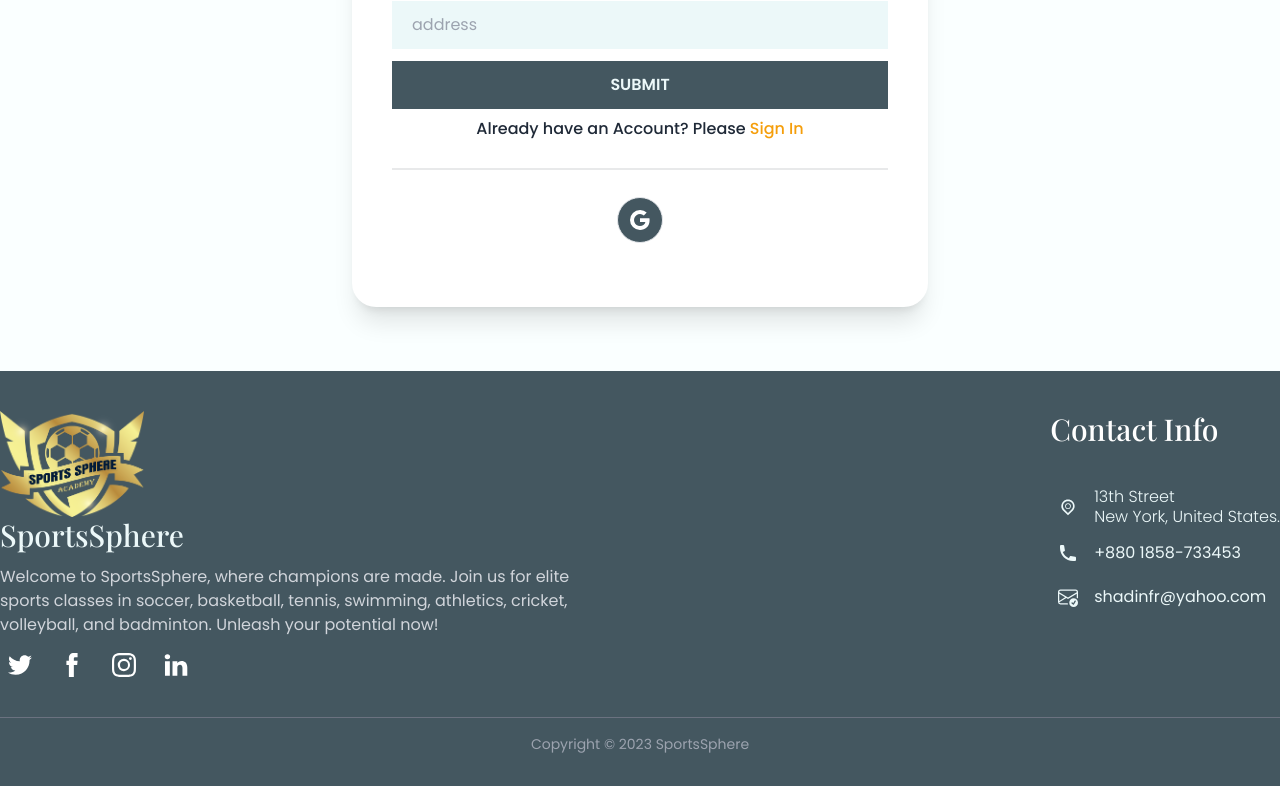
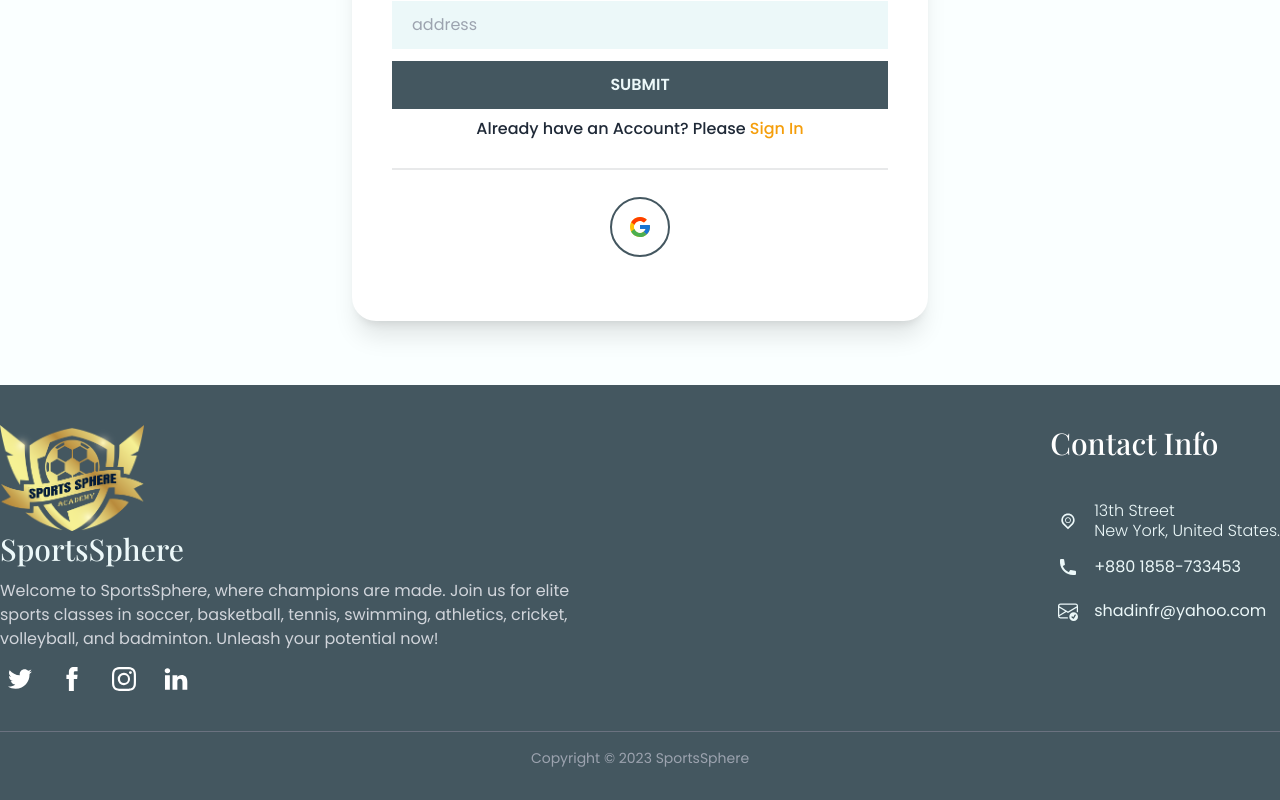
Before and after one commit to ihshadin/Sports-Sphere-Client, a React (Vite) app: page /registration in a window 1280 px wide. Shown: the part 707-1507 px from the top of the page. Built offline with nearby package versions, Linux system fonts and the light colour scheme.

Commit message:
login with google integrate

```diff
--- a/src/components/LoginWithSocial/LoginWithSocial.jsx
+++ b/src/components/LoginWithSocial/LoginWithSocial.jsx
@@ -1,16 +1,24 @@
 import React from 'react';
-import { BsGoogle } from 'react-icons/bs';
-import googleBtnImg from '../../assets/images/google-btn.png'
-import gitHubBtnImg from '../../assets/images/github-btn.png'
+import { FcGoogle } from 'react-icons/fc';
+import useAuth from '../../hooks/useAuth';
 
 const LoginWithSocial = () => {
+    const { googleLogin } = useAuth();
+
+    const handleGoogleLogin = () => {
+        googleLogin()
+            .then(result => {
+                console.log(result.user);
+            })
+            .catch(error => {
+                console.log(error);
+            })
+    }
     return (
         <div className='flex justify-center gap-5'>
-            <span className='sphere-primary-bg p-3 inline-block rounded-full text-white hover:text-[#445760] border border-spacing-2 hover:bg-white cursor-pointer'>
-                <BsGoogle className='h-5 w-5 ' />
+            <span onClick={handleGoogleLogin} className='p-4 inline-block rounded-full text-white hover:text-[#445760] border-2 border-[#445760] hover:bg-white cursor-pointer'>
+                <FcGoogle className='h-6 w-6 ' />
             </span>
-            {/* <img src={googleBtnImg} alt="" />
-            <img src={gitHubBtnImg} alt="" /> */}
         </div>
     );
 };
--- /dev/null
+++ b/src/hooks/useAuth.jsx
@@ -0,0 +1,9 @@
+import React, { useContext } from 'react';
+import { AuthContext } from '../providers/AuthProvider';
+
+const useAuth = () => {
+    const auth = useContext(AuthContext);
+    return auth;
+};
+
+export default useAuth;
--- /dev/null
+++ b/src/providers/AuthProvider.jsx
@@ -0,0 +1,30 @@
+import React, { createContext, useState } from 'react';
+import { GoogleAuthProvider, getAuth, signInWithPopup } from 'firebase/auth'
+import app from '../firebase/firebase.config';
+
+export const AuthContext = createContext(null);
+const auth = getAuth(app)
+
+const AuthProvider = ({ children }) => {
+    const { user, setUser } = useState(null)
+
+    const googleProvider = new GoogleAuthProvider();
+
+    // Google Login
+    const googleLogin = () => {
+        return signInWithPopup(auth, googleProvider);
+    }
+
+    const authInfo = {
+        user,
+        googleLogin,
+        setUser,
+    }
+    return (
+        <AuthContext.Provider value={authInfo}>
+            {children}
+        </AuthContext.Provider>
+    );
+};
+
+export default AuthProvider;
```
Also changed, not shown: src/main.jsx (+6 -3 lines).
